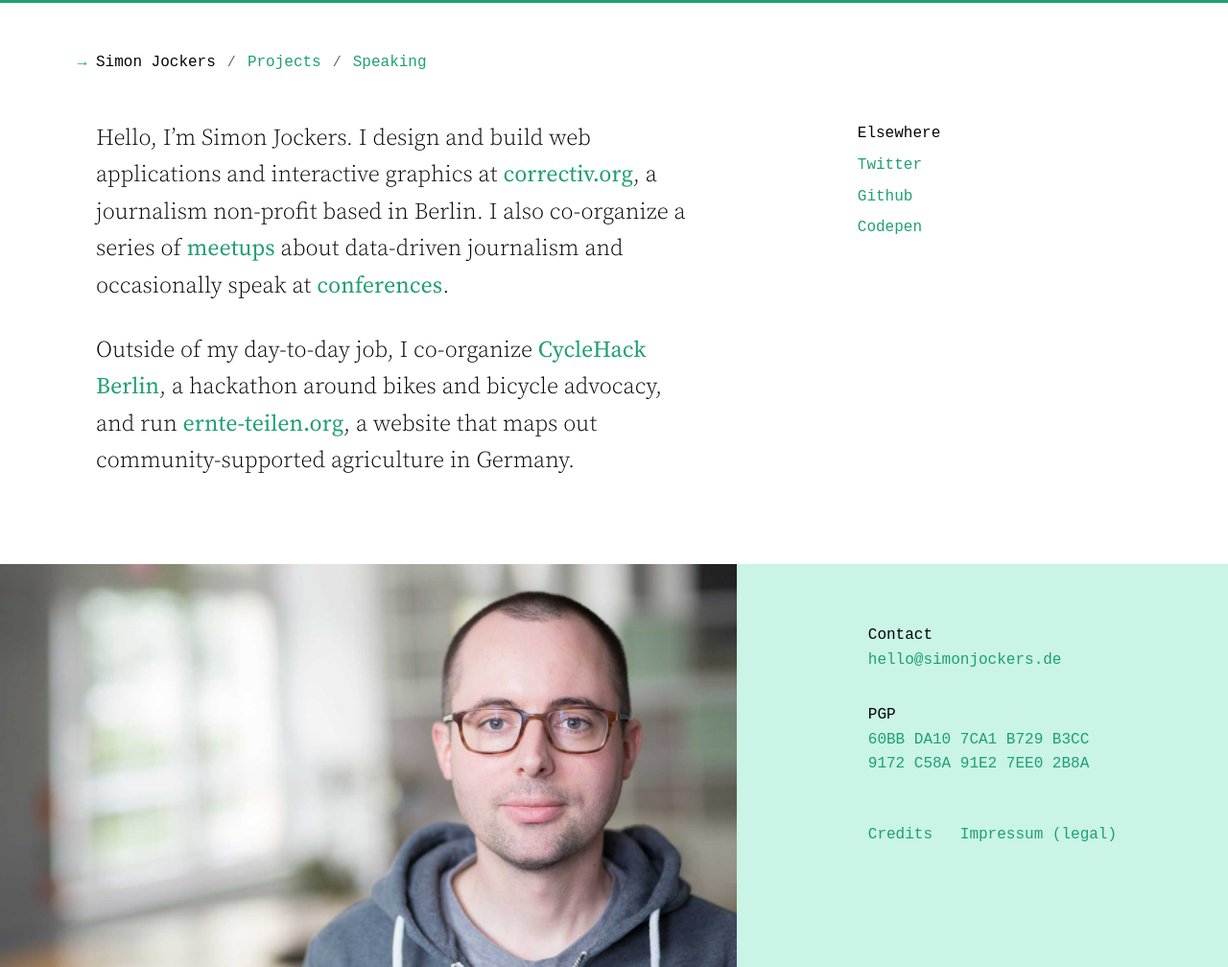
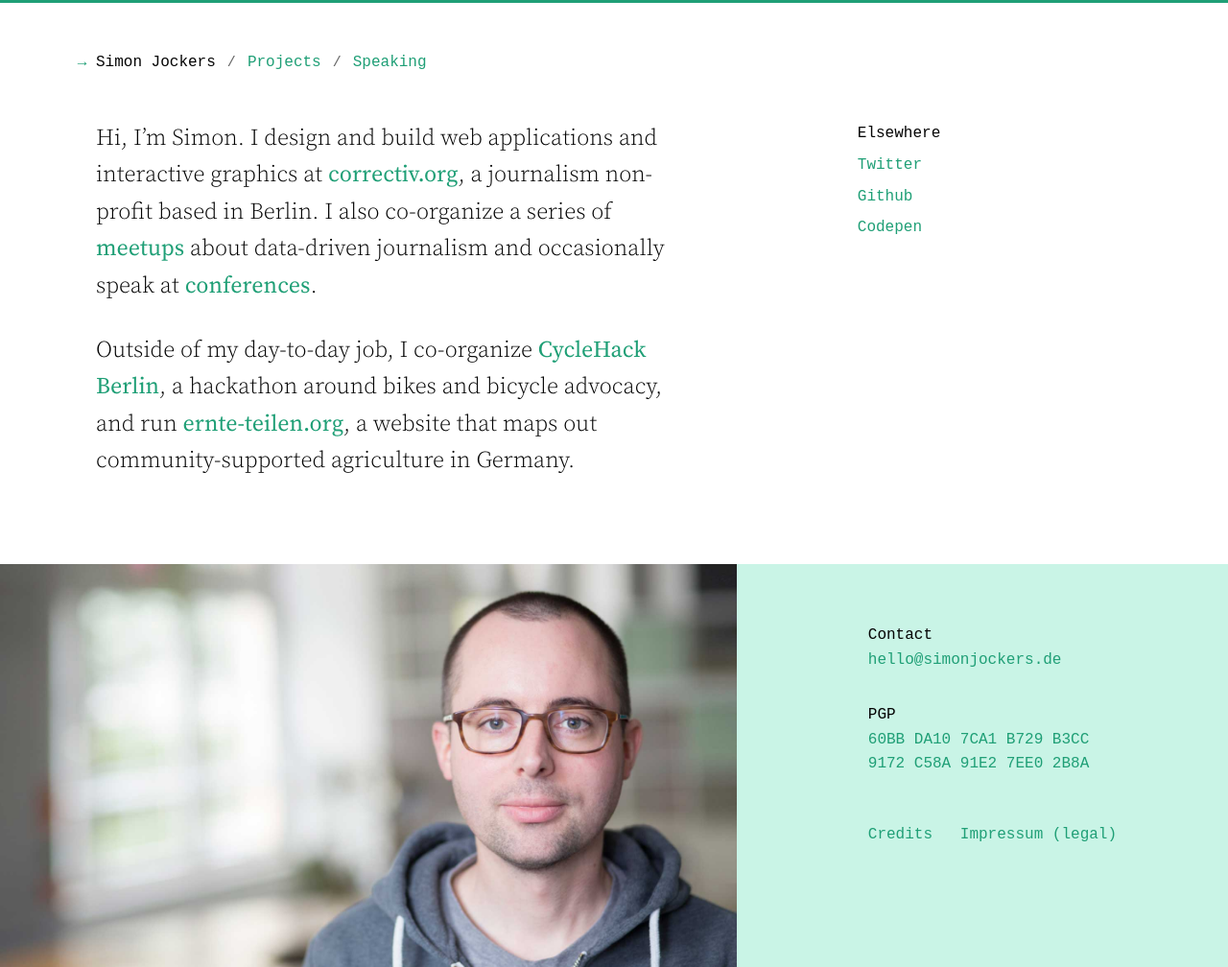
Before and after one commit to sjockers/simonjockers.de, a Jekyll site: the page built from index.md, in a window 1280 px wide. Shown: the whole page at 96% size. Built offline with Jekyll 4.4.1, drawn with Linux system fonts in a browser that asks for light colours.

```diff
--- a/index.md
+++ b/index.md
@@ -3,6 +3,6 @@ layout: home
 title: Simon Jockers
 ---
 
-Hello, I’m Simon Jockers. I design and build web applications and interactive graphics at [correctiv.org](https://correctiv.org), a journalism non-profit based in Berlin. I also co-organize a series of [meetups](http://www.meetup.com/DDJ-Taskforce-NRW/) about data-driven journalism and occasionally speak at [conferences](/speaking/).
+Hi, I’m Simon. I design and build web applications and interactive graphics at [correctiv.org](https://correctiv.org), a journalism non-profit based in Berlin. I also co-organize a series of [meetups](http://www.meetup.com/DDJ-Taskforce-NRW/) about data-driven journalism and occasionally speak at [conferences](/speaking/).
 
 Outside of my day-to-day job, I co-organize [CycleHack Berlin](http://cyclehackberlin.de/), a hackathon around bikes and bicycle advocacy, and run [ernte-teilen.org](https://ernte-teilen.org/), a website that maps out community-supported agriculture in Germany.
```
Also changed, not shown: credits/index.md (+1 -1 lines).
